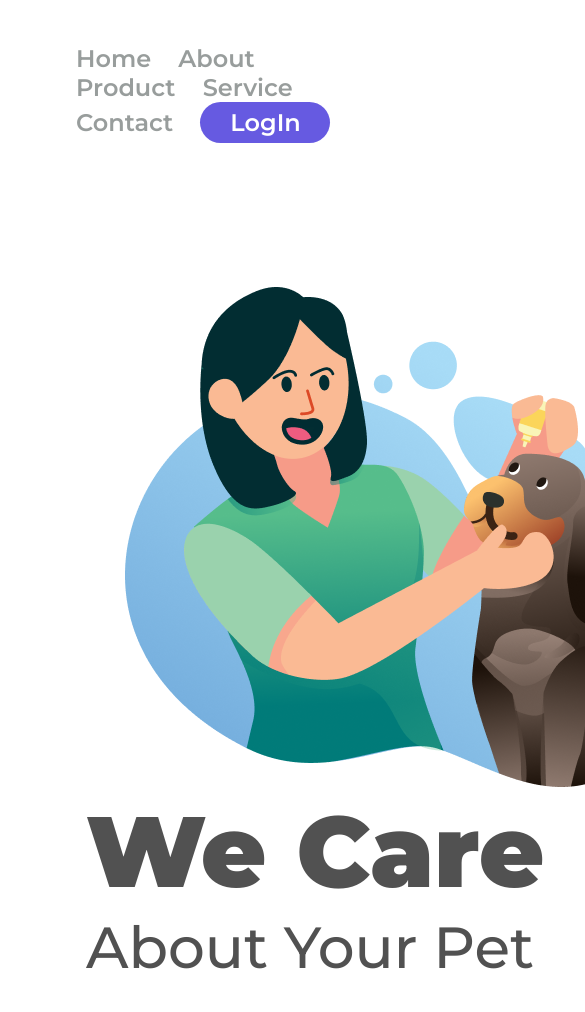
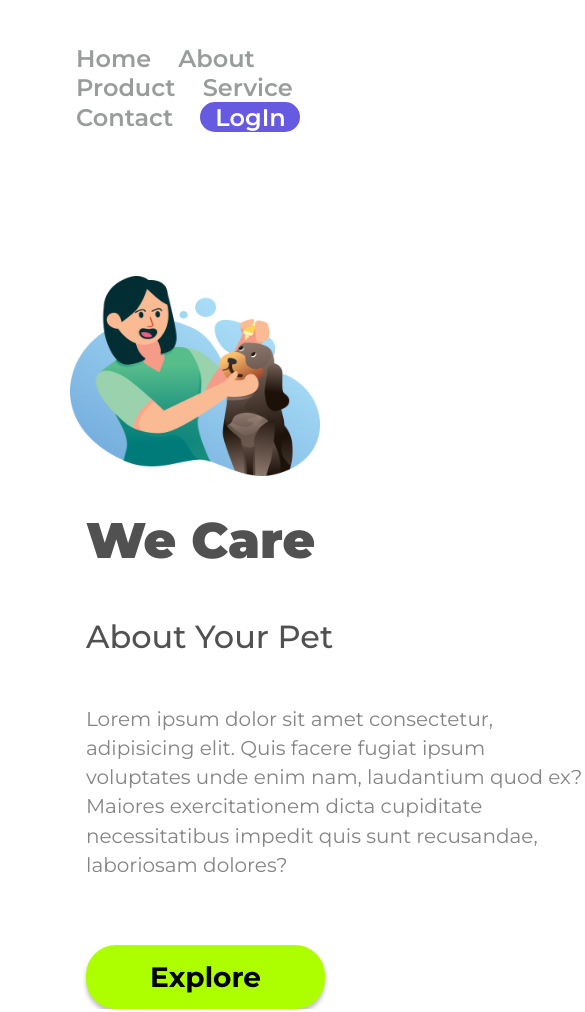
Before and after one commit to marislaureano/pet-shop, a plain HTML site: page index.html in a window 390 px wide. Shown: the top 1012 px of the page, 585 px wide, since content can reach past the window. Drawn offline with Linux system fonts and the light colour scheme.

Commit message:
Update stylesheet.css

```diff
--- a/stylesheet.css
+++ b/stylesheet.css
@@ -83,3 +83,32 @@ p {
     color: #000000;
 
 }
+
+
+
+@media screen and (max-width: 500px) {
+
+    .button-header{
+        width: 100px;
+        height: 30px;
+    }
+
+    .img-logo {
+        width: 250px;
+        height: 200px;
+        margin-left: 70px;
+     }
+
+    h1{
+        font-size: 50px;
+    }
+
+    h2{
+        font-size: 32px;
+    }
+
+    p{
+        font-size: 20px;
+        width: 500px;
+    }
+ }
```
